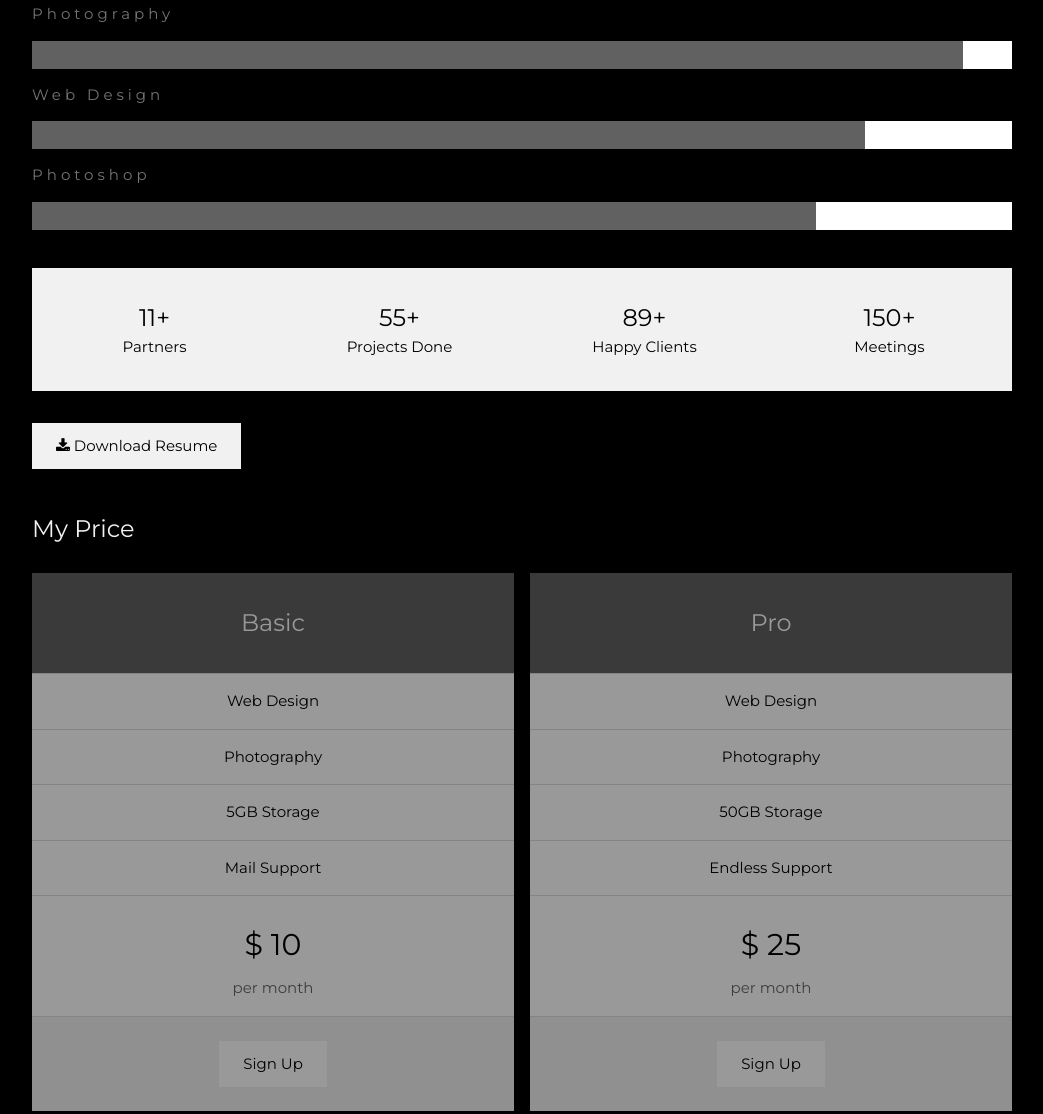
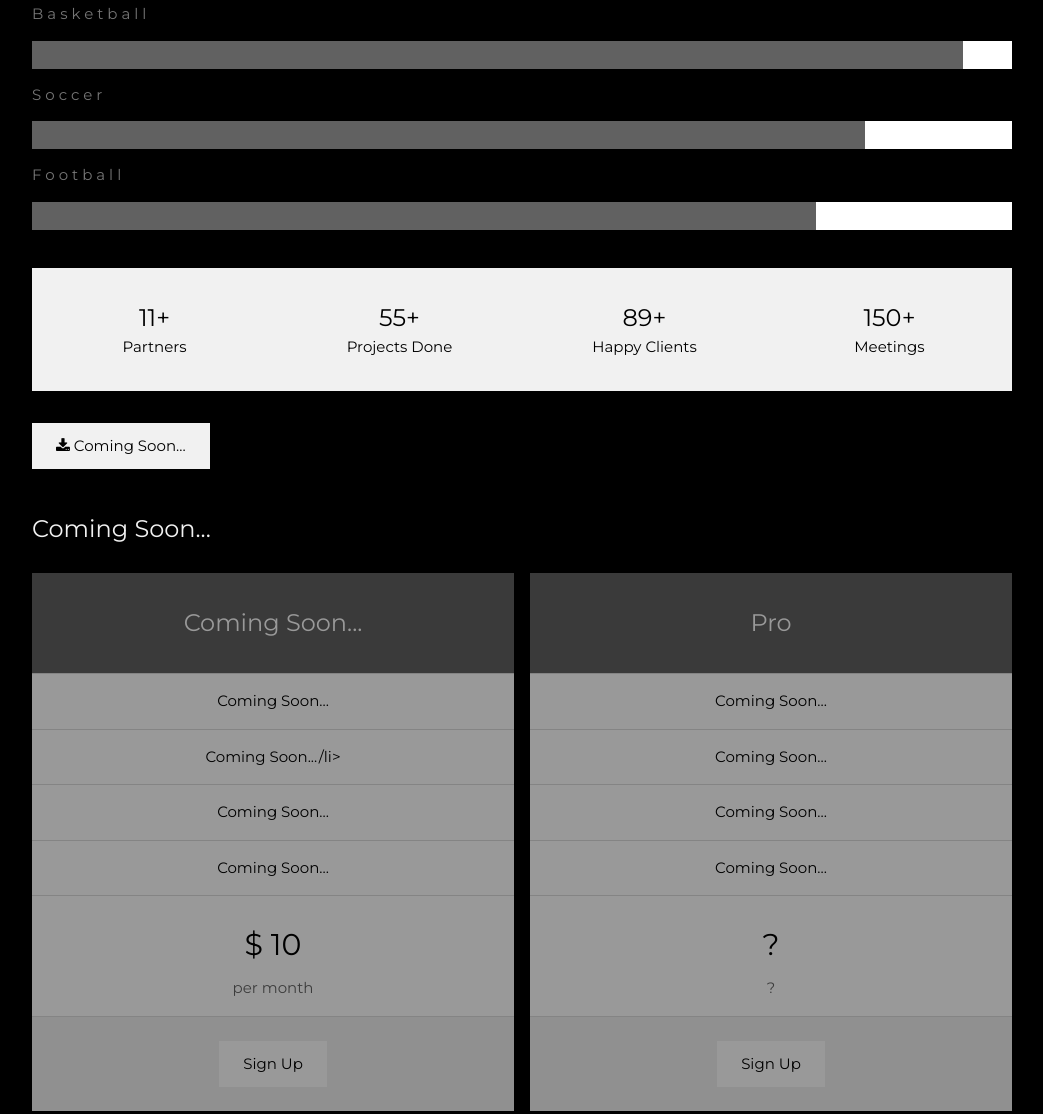
Before and after one commit to ethanmt2020/Sandbox, a plain HTML site: page index.html in a window 1280 px wide. Shown: the part 1301-2415 px from the top of the page, without its empty margins (178-1221 px from the left). Drawn offline with nearby package versions, Linux system fonts and the light colour scheme.

Commit message:
Update index.html

```diff
--- a/index.html
+++ b/index.html
@@ -68,15 +68,15 @@ body, h1,h2,h3,h4,h5,h6 {font-family: "Montserrat", sans-serif}
       personal rumble when it turns on.
     </p>
     <h3 class="w3-padding-16 w3-text-light-grey">My Skills</h3>
-    <p class="w3-wide">Photography</p>
+    <p class="w3-wide">Basketball</p>
     <div class="w3-white">
       <div class="w3-dark-grey" style="height:28px;width:95%"></div>
     </div>
-    <p class="w3-wide">Web Design</p>
+    <p class="w3-wide">Soccer</p>
     <div class="w3-white">
       <div class="w3-dark-grey" style="height:28px;width:85%"></div>
     </div>
-    <p class="w3-wide">Photoshop</p>
+    <p class="w3-wide">Football</p>
     <div class="w3-white">
       <div class="w3-dark-grey" style="height:28px;width:80%"></div>
     </div><br>
@@ -101,19 +101,19 @@ body, h1,h2,h3,h4,h5,h6 {font-family: "Montserrat", sans-serif}
     </div>
 
     <button class="w3-button w3-light-grey w3-padding-large w3-section">
-      <i class="fa fa-download"></i> Download Resume
+      <i class="fa fa-download"></i> Coming Soon...
     </button>
 
     <!-- Grid for pricing tables -->
-    <h3 class="w3-padding-16 w3-text-light-grey">My Price</h3>
+    <h3 class="w3-padding-16 w3-text-light-grey">Coming Soon...</h3>
     <div class="w3-row-padding" style="margin:0 -16px">
       <div class="w3-half w3-margin-bottom">
         <ul class="w3-ul w3-white w3-center w3-opacity w3-hover-opacity-off">
-          <li class="w3-dark-grey w3-xlarge w3-padding-32">Basic</li>
-          <li class="w3-padding-16">Web Design</li>
-          <li class="w3-padding-16">Photography</li>
-          <li class="w3-padding-16">5GB Storage</li>
-          <li class="w3-padding-16">Mail Support</li>
+          <li class="w3-dark-grey w3-xlarge w3-padding-32">Coming Soon...</li>
+          <li class="w3-padding-16">Coming Soon...</li>
+          <li class="w3-padding-16">Coming Soon.../li>
+          <li class="w3-padding-16">Coming Soon...</li>
+          <li class="w3-padding-16">Coming Soon...</li>
           <li class="w3-padding-16">
             <h2>$ 10</h2>
             <span class="w3-opacity">per month</span>
@@ -127,13 +127,13 @@ body, h1,h2,h3,h4,h5,h6 {font-family: "Montserrat", sans-serif}
       <div class="w3-half">
         <ul class="w3-ul w3-white w3-center w3-opacity w3-hover-opacity-off">
           <li class="w3-dark-grey w3-xlarge w3-padding-32">Pro</li>
-          <li class="w3-padding-16">Web Design</li>
-          <li class="w3-padding-16">Photography</li>
-          <li class="w3-padding-16">50GB Storage</li>
-          <li class="w3-padding-16">Endless Support</li>
+          <li class="w3-padding-16">Coming Soon...</li>
+          <li class="w3-padding-16">Coming Soon...</li>
+          <li class="w3-padding-16">Coming Soon...</li>
+          <li class="w3-padding-16">Coming Soon...</li>
           <li class="w3-padding-16">
-            <h2>$ 25</h2>
-            <span class="w3-opacity">per month</span>
+            <h2>?</h2>
+            <span class="w3-opacity">?</span>
           </li>
           <li class="w3-light-grey w3-padding-24">
             <button class="w3-button w3-white w3-padding-large w3-hover-black">Sign Up</button>
@@ -150,8 +150,8 @@ body, h1,h2,h3,h4,h5,h6 {font-family: "Montserrat", sans-serif}
     <p>Jane Doe saved us from a web disaster.</p><br>
 
     <img src="/w3images/avatar_g2.jpg" alt="Avatar" class="w3-left w3-circle w3-margin-right" style="width:80px">
-    <p><span class="w3-large w3-margin-right">Rebecca Flex.</span> CEO at Company.</p>
-    <p>No one is better than Jane Doe.</p>
+    <p><span class="w3-large w3-margin-right">Unkown</span> Unkown</p>
+    <p>Coming Soon...</p>
   <!-- End About Section -->
   </div>
 
```
